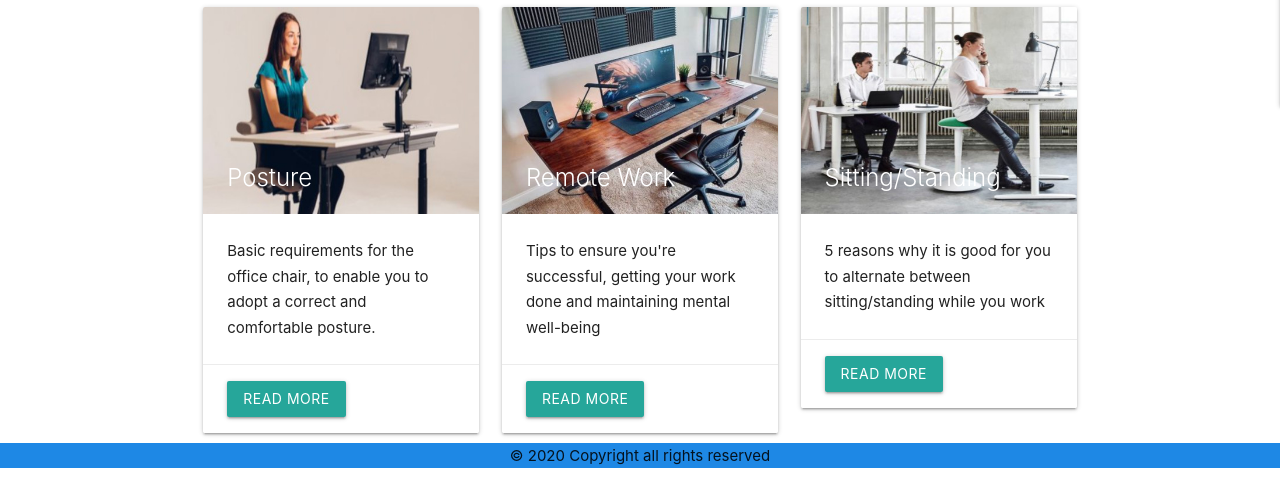
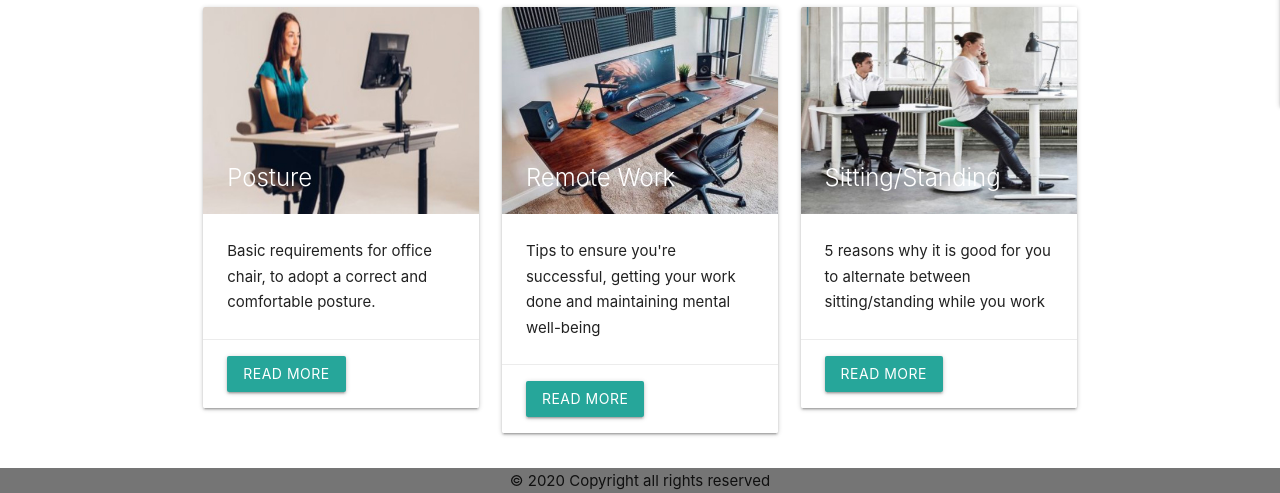
Before and after one commit to Code-Institute-Submissions/VDU-Assessment, a Flask app: page / in a window 1280 px wide. Shown: the part 754-1247 px from the top of the page. Before the commit the page ends 1222 px from the top, so only its background shows below. Run offline with Flask 2, Linux system fonts and the light colour scheme; some libraries are stand-ins or nearby versions.

Commit message:
added bottom margin to card row on Home & Profile Page

```diff
--- a/static/css/style.css
+++ b/static/css/style.css
@@ -114,3 +114,7 @@ position: relative;
  .container-vduinfo {
      width: 85%;
  }
+
+ .card-bottom{
+     margin-bottom: 5%;
+ }
--- a/templates/base.html
+++ b/templates/base.html
@@ -67,7 +67,7 @@
         {% block content %}
         {% endblock %}
     </main>
-     <footer class="text-shadow blue darken-1 center-align">
+     <footer class="text-shadow grey darken-1 center-align">
         <div class="container">
                 © 2020 Copyright all rights reserved <br>
                 {% if "user" in session %}
--- a/templates/home.html
+++ b/templates/home.html
@@ -33,7 +33,7 @@
     <div class="divider"></div>
 </div>
 
-<div class="row">
+<div class="row card-bottom">
     <div class="col m4 s9">
         <div class="card hoverable">
             <div class="card-image">
@@ -41,7 +41,7 @@
                 <span class="card-title">Posture</span>
             </div>
             <div class="card-content">
-                <p>Basic requirements for the office chair, to enable you to adopt a correct and comfortable posture.</p>
+                <p>Basic requirements for office chair, to adopt a correct and comfortable posture.</p>
             </div>
             <div class="card-action">
                 <!-- Modal Trigger -->
--- a/templates/profile.html
+++ b/templates/profile.html
@@ -6,7 +6,7 @@
     <li><a href="{{ url_for('get_departments') }}">Department Maintenance</a></li>
     <li><a href="{{ url_for('get_users') }}">User Maintenance</a></li>
 </ul>
-<div class="row">
+<div class="row card-bottom">
     <div class="col s12 m8 offset-m2">
         <div class="card hoverable">
             <h3 class="center-align light-blue-text text-darken 4"><i class="fas fa-id-card-alt"></i> Your Profile</h3>
```
